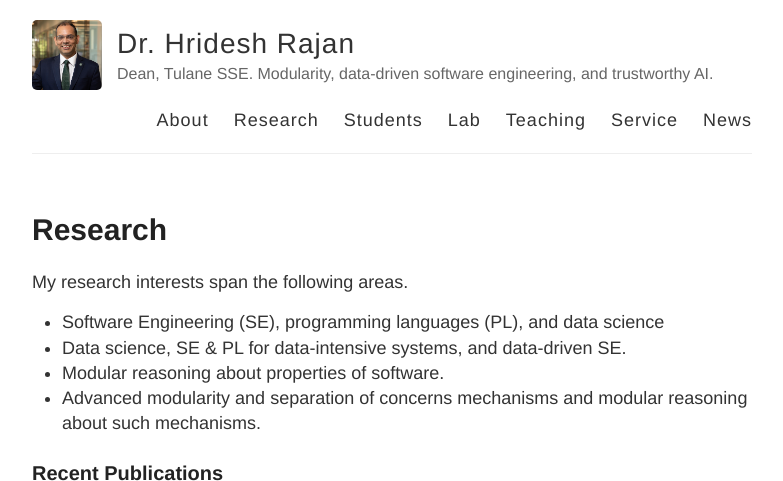
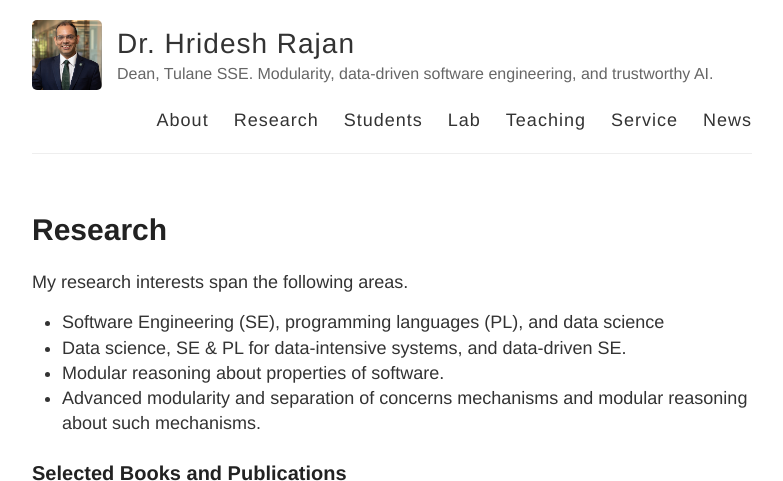
Before and after one commit to hridesh/hridesh.github.io, a Jekyll site: the page built from research.md, in a window 1280 px wide and 900 px high, cut to the strip 0-481 px from the top of the window. Shown: the whole strip, without its empty margins (248-1031 px from the left). Built offline with Jekyll 4.4.1, drawn with Linux system fonts in a browser that asks for light colours.

Commit message:
misc changes

```diff
--- a/research.md
+++ b/research.md
@@ -12,8 +12,6 @@ My research interests span the following areas.
 * Modular reasoning about properties of software.
 * Advanced modularity and separation of concerns mechanisms
   and modular reasoning about such mechanisms.
-
-### Recent Publications
 
 ### Selected Books and Publications
 
```
